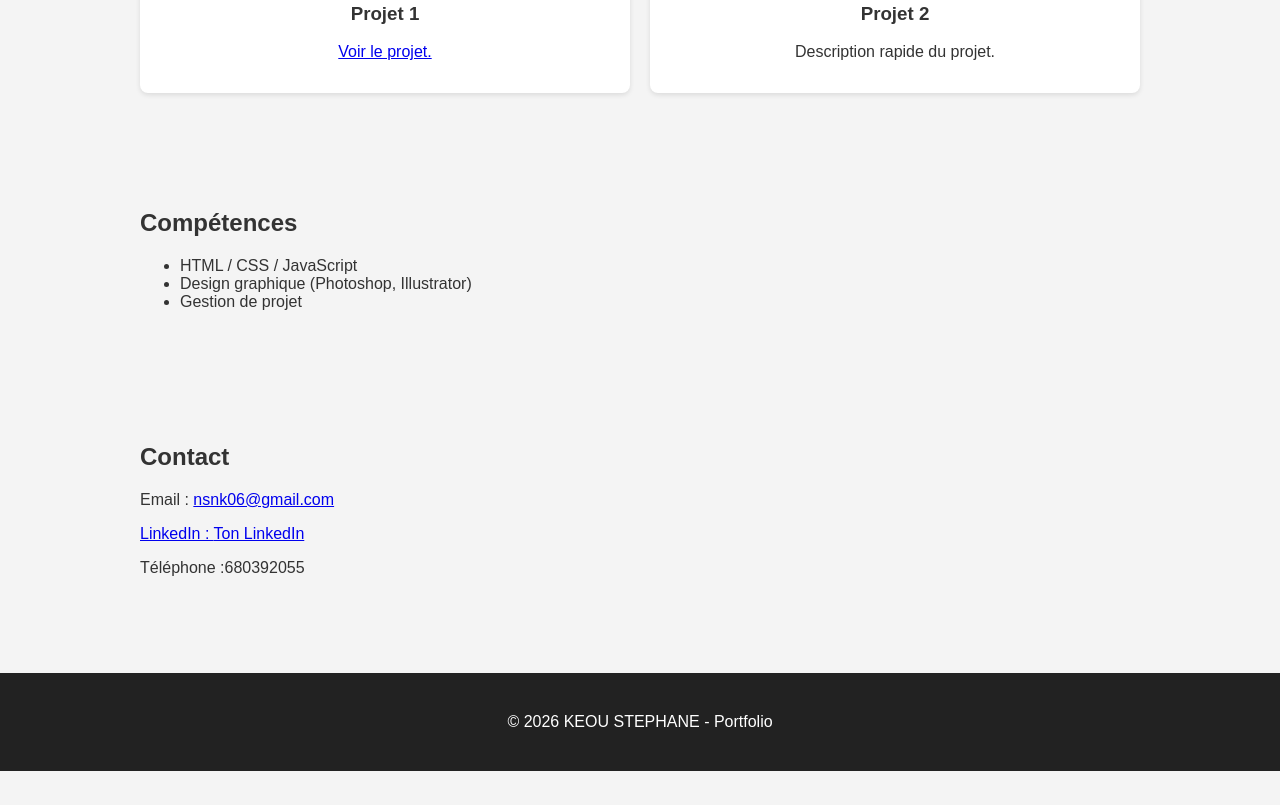
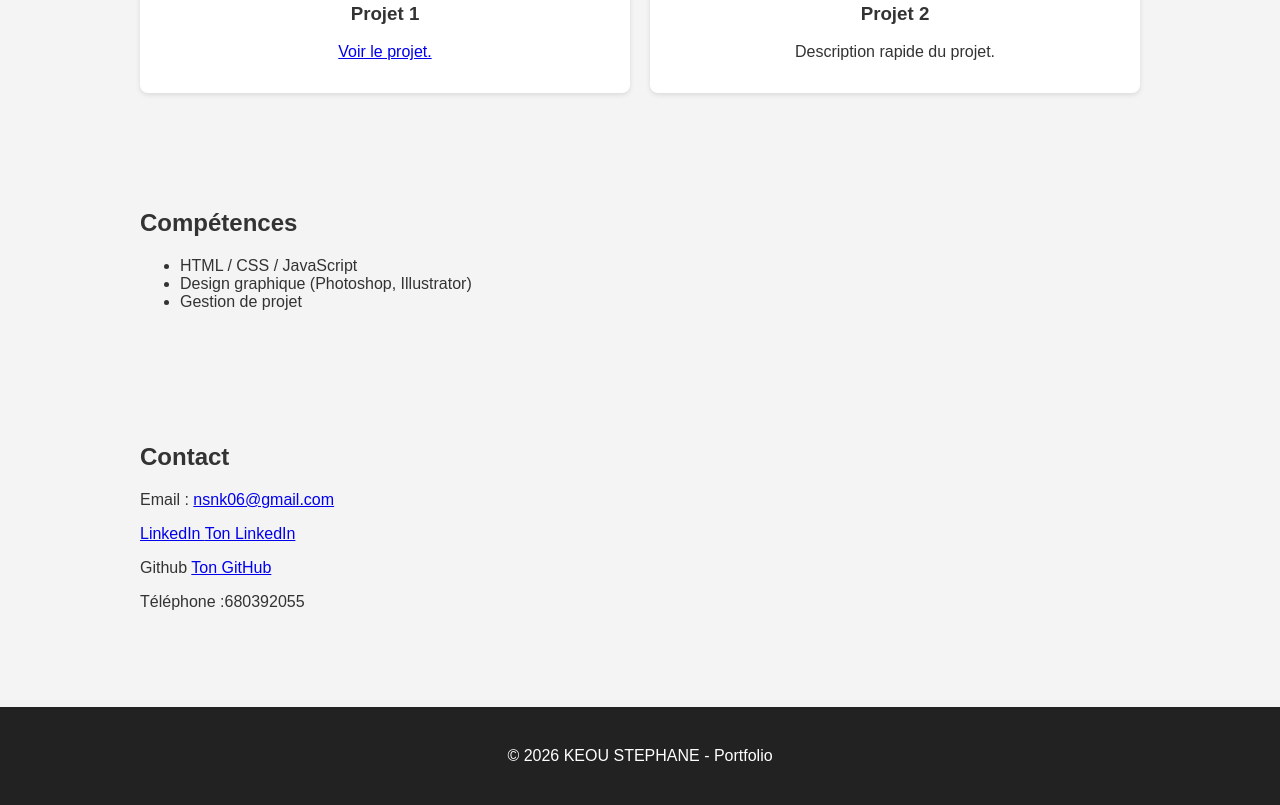
Before and after one commit to nsnk06-sudo/portfolio, a plain HTML site: page index.html in a window 1280 px wide. Shown: the part 776-1581 px from the top of the page. Before the commit the page ends 1547 px from the top, so only its background shows below. Drawn offline with Linux system fonts and the light colour scheme.

Commit message:
Add files via upload

```diff
--- a/index.html
+++ b/index.html
@@ -84,7 +84,7 @@
 <body>
 
   <header>
-    <h1>Ton Nom</h1>
+    <h1>KEOU NGAMENI STEPHANE</h1>
     <p>Développeur Web | Designer | Créatif</p>
   </header>
 
@@ -128,7 +128,9 @@
   <section id="contact">
     <h2>Contact</h2>
     <p>Email : <a href="mailto:tonemail@example.com">nsnk06@gmail.com</p>
-    <p>LinkedIn : <a href="#">Ton LinkedIn</a></p>
+    <p>LinkedIn  <a href="#">Ton LinkedIn</a></p>
+    <p>Github  <a href="https://nsnk06-sudo.github.io">Ton GitHub</a></p>
+
     <p>Téléphone :680392055</p>
   </section>
 
```
